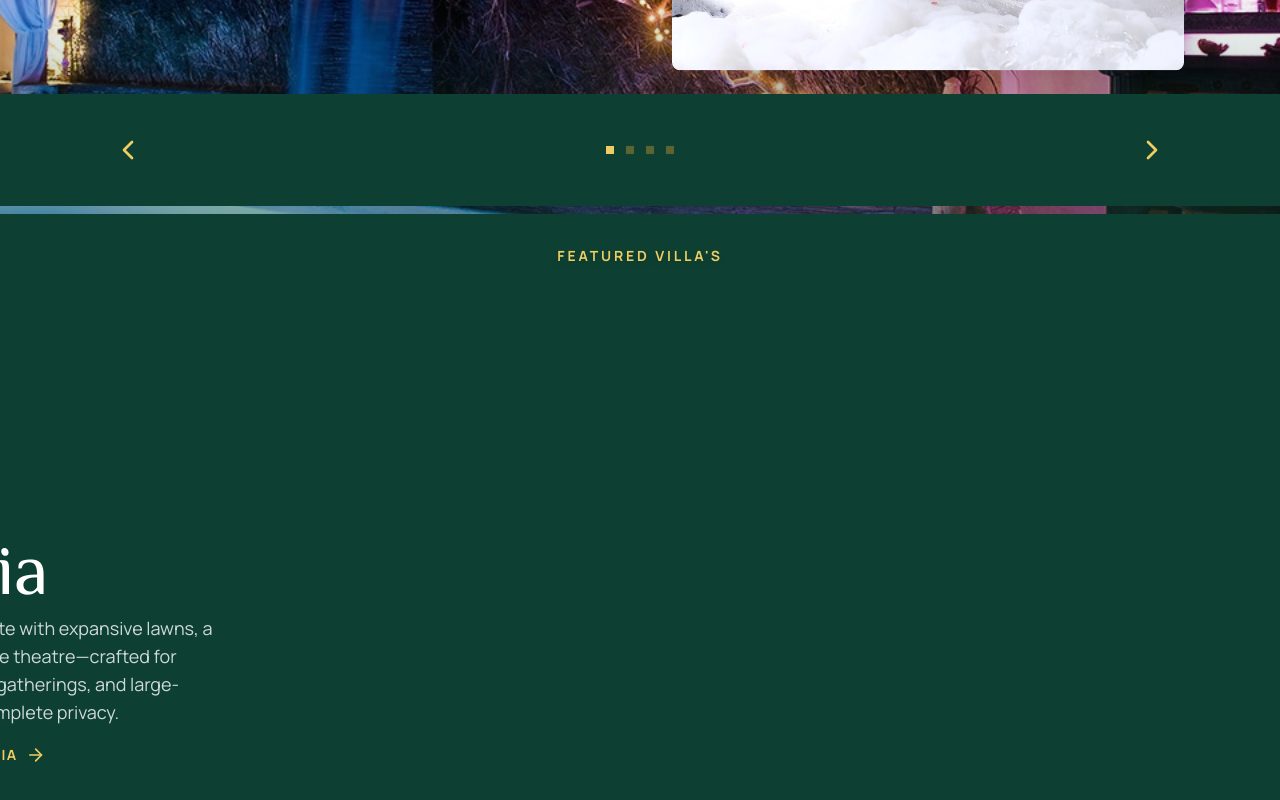
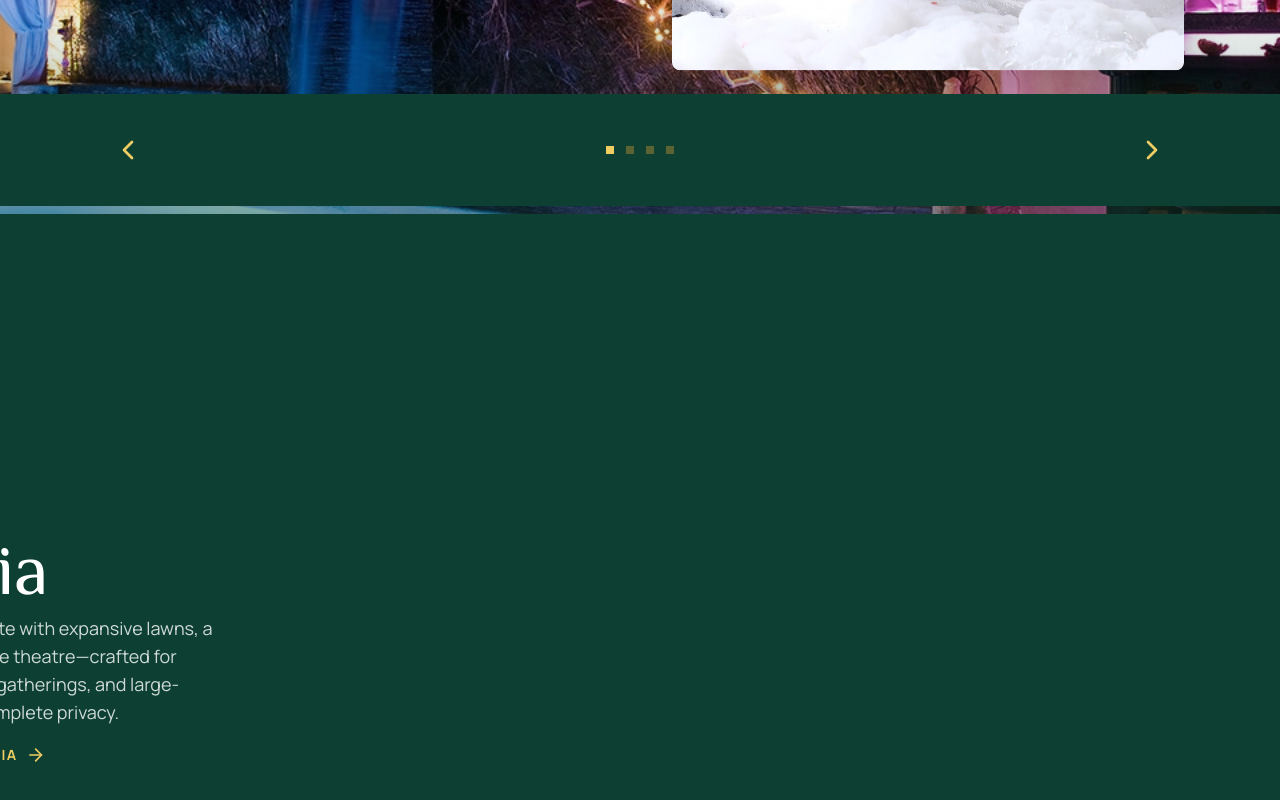
Before and after one commit to Saad248-web/Jade_Revamp, a Next.js app: page / in a window 1280 px wide. Shown: the part 11098-11898 px from the top of the page. Built offline with nearby package versions, Linux system fonts and the light colour scheme.

Commit message:
Some Changes

```diff
--- a/src/components/FeaturedVillas.tsx
+++ b/src/components/FeaturedVillas.tsx
@@ -68,13 +68,6 @@ export default function FeaturedVillas() {
   return (
     <section ref={targetRef} className="relative h-[650vh] bg-[#0D4032]">
       <div className="sticky top-0 h-screen overflow-hidden">
-        {/* Global Label */}
-        <div className="absolute top-8 left-0 w-full z-40 flex justify-center pointer-events-none">
-          <span className="font-manrope text-xs md:text-sm tracking-[0.2em] uppercase font-bold text-[#EFCD62] drop-shadow-md">
-            FEATURED VILLA'S
-          </span>
-        </div>
-
         {/* Sections */}
         <div className="relative w-full h-full">
           {/* Panel 0: Intro */}
@@ -111,16 +104,16 @@ function IntroPanel({
 }) {
   const step = 1 / totalSteps;
 
-  // Transition: Exit to left
-  const exitStart = step * 0.8;
+  // Transition: Exit to left after vertical parallax is mostly complete
+  const exitStart = step * 0.85;
   const exitEnd = step;
 
   const x = useTransform(globalProgress, [exitStart, exitEnd], ["0%", "-100%"]);
 
   // Parallax - Text and Image overlap initially (at center) and then separate
-  // Image moves down, Text moves up
-  const textY = useTransform(globalProgress, [0, step], [0, -200]);
-  const imageY = useTransform(globalProgress, [0, step], [0, 200]);
+  // Vertical animation finishes before horizontal slide starts
+  const textY = useTransform(globalProgress, [0, step * 0.8], [0, -600]);
+  const imageY = useTransform(globalProgress, [0, step * 0.8], [0, 600]);
   const opacity = useTransform(globalProgress, [exitStart, exitEnd], [1, 0]);
 
   return (
```
